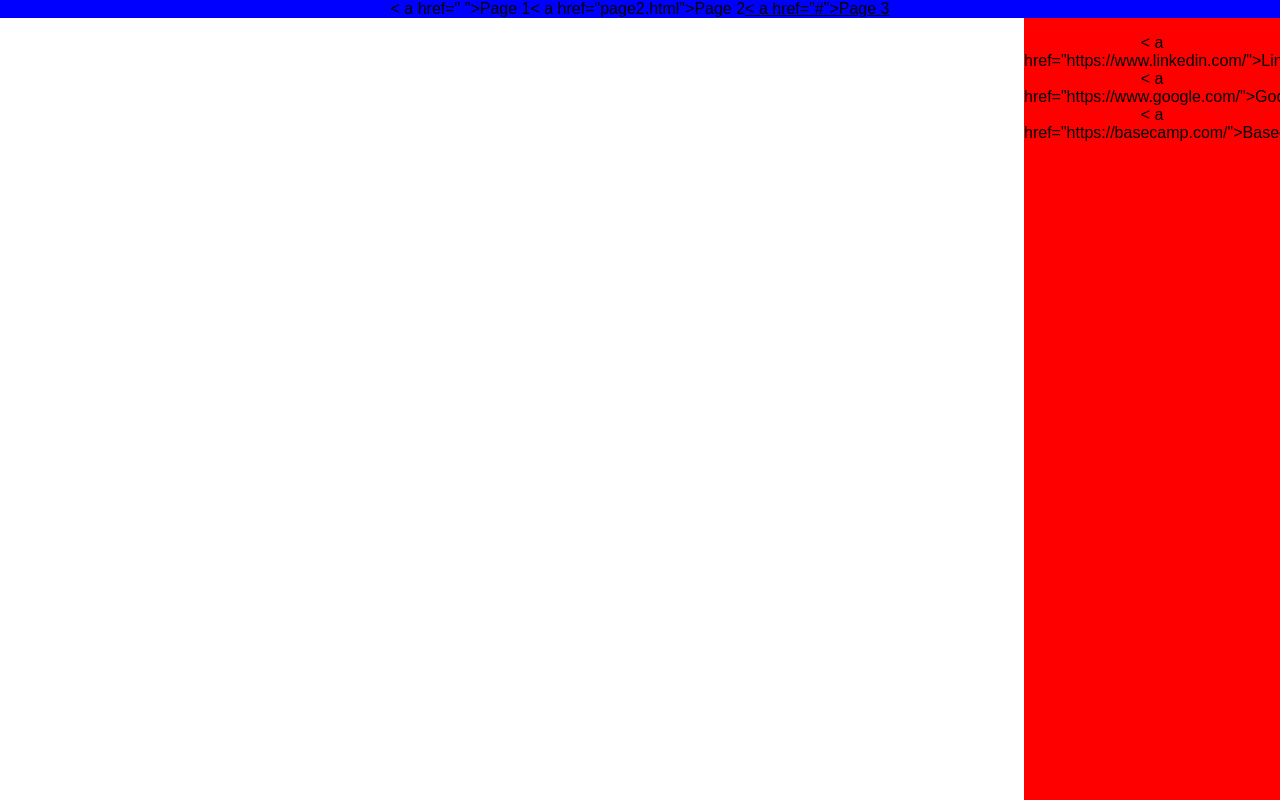
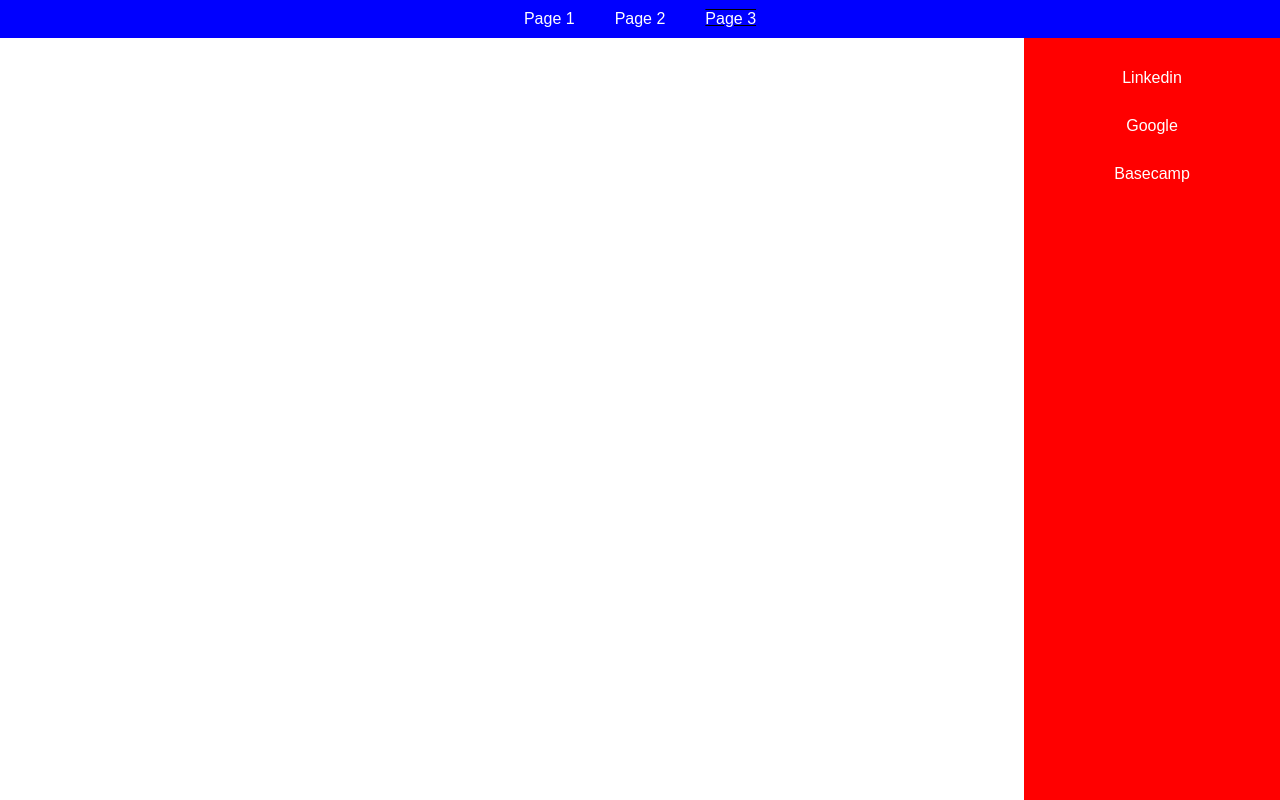
Before and after one commit to Tingting1109/lab6, a plain HTML site: page page3.html in a window 1280 px wide. Drawn offline with Linux system fonts and the light colour scheme.

Commit message:
Update page3.html

```diff
--- a/page3.html
+++ b/page3.html
@@ -12,9 +12,9 @@
       <nav id="main-navbar">
         <div id="navbar-container">
           <ul>
-            <li>< a href=" ">Page 1</ a></li>
-            <li>< a href="page2.html">Page 2</ a></li>
-            <li id="onpage">< a href="#">Page 3</ a></li>
+            <li><a href="index.html">Page 1</a></li>
+            <li><a href="page2.html">Page 2</a></li>
+            <li id="onpage"><a href="#">Page 3</a></li>
           </ul>
         </div>
       </nav>
@@ -22,9 +22,9 @@
     <div id="sidebar">
       <div id="sidebar-container">
         <ul>
-          <li>< a href="https://www.linkedin.com/">Linkedin</ a></li>
-          <li>< a href="https://www.google.com/">Google</ a></li>
-          <li>< a href="https://basecamp.com/">Basecamp</ a></li>
+          <li><a href="https://www.linkedin.com/">Linkedin</a></li>
+          <li><a href="https://www.google.com/">Google</a></li>
+          <li><a href="https://basecamp.com/">Basecamp</a></li>
         </ul>
       </div>
     </div>
```
